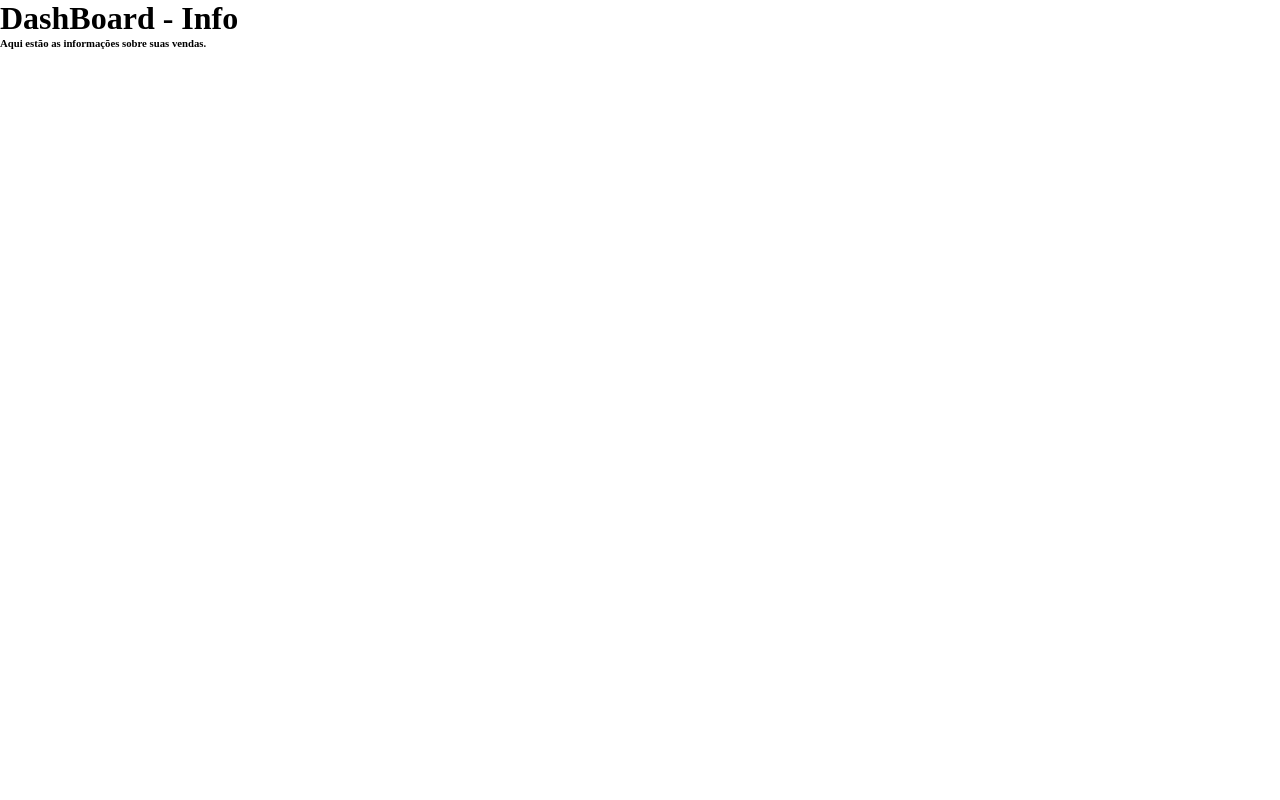
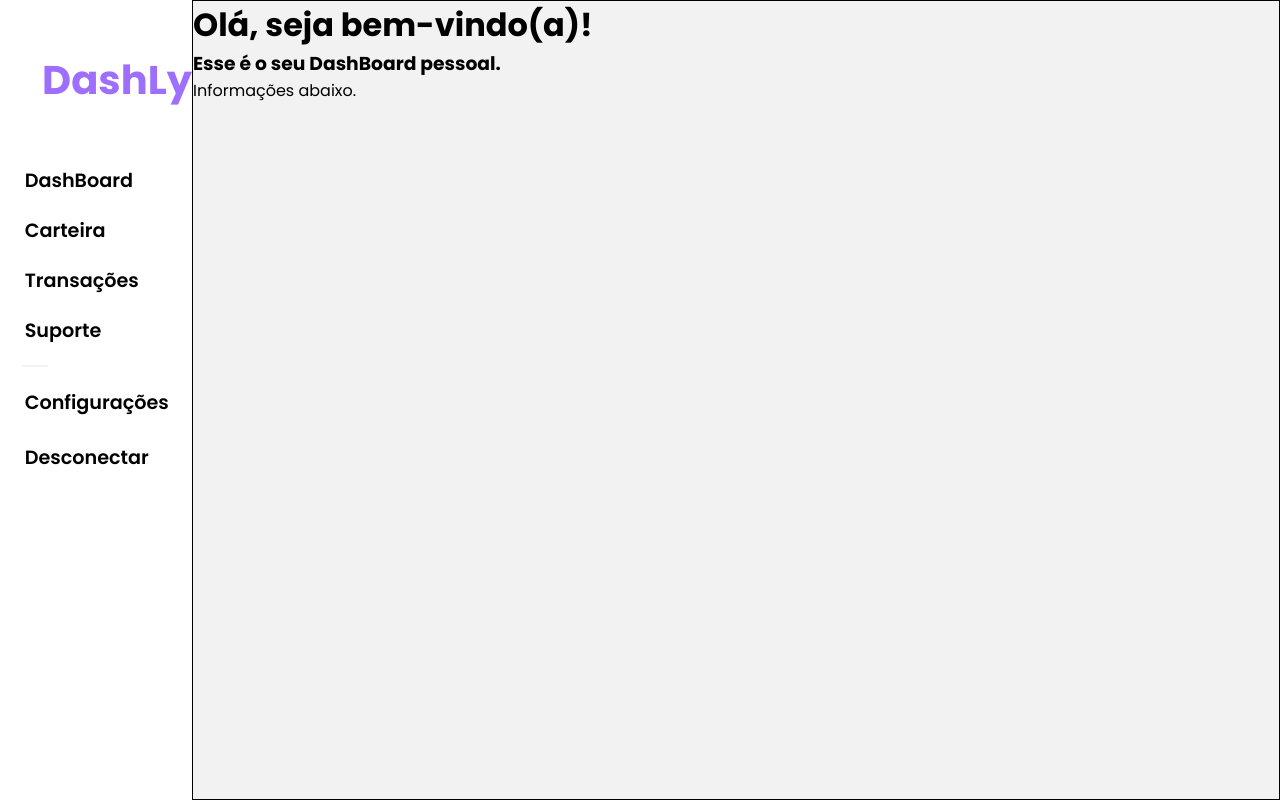
Before and after one commit to I-Samuel-I/DashBoard, a React (Vite) app: page /dashboard in a window 1280 px wide. Built offline with nearby package versions, Linux system fonts and the light colour scheme.

Commit message:
feat: menu created and dashboard initialized.

```diff
--- a/index.html
+++ b/index.html
@@ -4,6 +4,10 @@
     <meta charset="UTF-8" />
     <link rel="icon" type="image/svg+xml" href="/vite.svg" />
     <meta name="viewport" content="width=device-width, initial-scale=1.0" />
+    <link rel="preconnect" href="https://fonts.googleapis.com">
+    <link rel="preconnect" href="https://fonts.gstatic.com" crossorigin>
+    <link href="https://fonts.googleapis.com/css2?family=Archivo:ital,wght@0,100..900;1,100..900&family=DM+Sans:ital,opsz,wght@0,9..40,100..1000;1,9..40,100..1000&family=Poppins:ital,wght@0,100;0,200;0,300;0,400;0,500;0,600;0,700;0,800;0,900;1,100;1,200;1,300;1,400;1,500;1,600;1,700;1,800;1,900&display=swap"
+    rel="stylesheet">
     <title>DashWise</title>
   </head>
   <body>
--- a/src/assets/components/navbar/index.jsx
+++ b/src/assets/components/navbar/index.jsx
@@ -1,21 +1,48 @@
+import * as S from "./style";
+import { useNavigate } from "react-router-dom";
+import { FontAwesomeIcon } from "@fortawesome/react-fontawesome";
 
-export default function Navbar(){
+export default function Navbar() {
+  const Navigate = useNavigate();
+
+  const handleNavigate = (path) => {
+    Navigate(path);
+  };
+
+
 
   return (
     <>
+      <S.NavBar>
         <nav>
           <h1>DashLy</h1>
           <ul>
+            <button onClick={() => handleNavigate("/dashboard")}>
                  <li>DashBoard</li>
+            </button>
+            <button onClick={() => handleNavigate("/wallet")}>
                 <li>Carteira</li>
+            </button>
+            <button onClick={() => handleNavigate("/transactions")}>
                 <li>Transações</li>
+            </button>
+            <button onClick={() => handleNavigate("/support")}>
                 <li>Suporte</li>
+            </button>
           </ul>
+          <S.OptionsWrapped>
             <ul>
+                <button onClick={() => handleNavigate("/settings")}>
                     <li>Configurações</li>
+                </button>
+                <button onClick={() => handleNavigate("/")}>
                     <li>Desconectar</li>
+                </button>
+
             </ul>
+          </S.OptionsWrapped>
         </nav>
+      </S.NavBar>
     </>
-    )
+  );
 }
--- /dev/null
+++ b/src/assets/components/navbar/style.jsx
@@ -0,0 +1,69 @@
+import styled from "styled-components";
+
+export const NavBar = styled.div `
+    background-color: white;
+    height: 100vh;
+    border-radius: 10px;
+    h1{
+        margin-top: 50px;
+        margin-bottom: 50px;
+        margin-left: 20px;
+        font-size: 2.5em;
+        color: #9E6EFE;
+    }
+
+    ul{
+        display: flex;
+        flex-direction: column;
+        align-items: center;
+        gap: 10px;
+        width: 15%;
+        list-style: none;
+
+    }
+    button{
+        width: 80%;
+        background: none;
+        border: none;
+        font: inherit;
+        color: inherit;
+        cursor: pointer;
+        outline: none;
+        appearance: none;
+    }
+    li{
+        display: flex;
+
+        align-items: center;
+        width: 80%;
+        height: 5vh;
+        font-size: 1.2em;
+        font-weight: 550;
+
+        &:hover{
+            color: #9E6EFE;
+            background-color: #73737311;
+            border-radius: 5px;
+        }
+    }
+`;
+
+export const OptionsWrapped = styled.div `
+    margin-top: 15px;
+    ul{
+        gap: 0px;
+        border-top: 2px solid #73737318;
+
+    }
+    li{
+
+        margin-top: 15px;
+    }
+    li:last-child {
+
+        &:hover{
+            color: #f03d3d;
+
+        }
+    }
+`
--- a/src/assets/global/style.jsx
+++ b/src/assets/global/style.jsx
@@ -11,5 +11,6 @@ export const GlobalStyle = createGlobalStyle`
 body,html {
     width: 100%;
     height: auto;
+    font-family: 'Poppins', sans-serif;
 }
 `;
--- a/src/assets/pages/Dashboard/index.jsx
+++ b/src/assets/pages/Dashboard/index.jsx
@@ -1,12 +1,21 @@
-
+import Navbar from "../../components/navbar";
+import * as S from "./style";
 export default function Dashboard(){
 
     return(
         <>
-        <header>
-            <h1>DashBoard - Info </h1>
-            <h6>Aqui estão as informações sobre suas vendas.</h6>
-        </header>
+        <S.ContentWrapped>
+            <S.DashBoard>
+                <header>
+                <h1>Olá, seja bem-vindo(a)! </h1>
+                <h3>Esse é o seu DashBoard pessoal.</h3>
+                <p>Informações abaixo.</p>
+                </header>
+            </S.DashBoard>
+        <S.NavWrapped>
+            <Navbar/>
+        </S.NavWrapped>
+        </S.ContentWrapped>
         </>
     )
 }
--- /dev/null
+++ b/src/assets/pages/Dashboard/style.jsx
@@ -0,0 +1,21 @@
+import styled from 'styled-components';
+
+
+export const ContentWrapped = styled.div `
+    display: flex;
+    flex-direction: row-reverse;
+    height: 100vh;
+`;
+export const NavWrapped = styled.div `
+    display: flex;
+    justify-content: start;
+`
+export const DashBoard = styled.header `
+    width: 85%;
+    background-color: #73737318;
+    border: solid 1px;
+    header{
+        display: flex;
+        flex-direction: column;
+    }
+`;
--- a/src/assets/pages/Home/index.jsx
+++ b/src/assets/pages/Home/index.jsx
@@ -1,5 +1,6 @@
 import { useNavigate } from "react-router-dom";
 import * as S from "./style"
+
 export default function Home(){
     const Navigate = useNavigate();
 
@@ -13,10 +14,10 @@ export default function Home(){
             <section>
                     <h1>Bem-Vindo(a) ao meu DashBoard pessoal</h1>
                     <S.AntButton onClick={Join}> Entrar
-
                     </S.AntButton>
             </section>
         </S.Home>
         </>
+
     )
 }
--- a/src/assets/routes/index.jsx
+++ b/src/assets/routes/index.jsx
@@ -16,6 +16,7 @@ export default  function AppRoutes() {
             <Routes>
                 <Route path="/" element={<Home/>} />
                 <Route path="/dashboard" element={<Dashboard/>} />
+
             </Routes>
         </Router>
     )
```
Also changed, not shown: package.json (+8 -0 lines), src/assets/pages/Dashboard/graphic.jsx (added, +22 -0 lines), 1 other file (tests, documents, lock files or other folders). Lines whose indentation alone changed are shown as unchanged.
